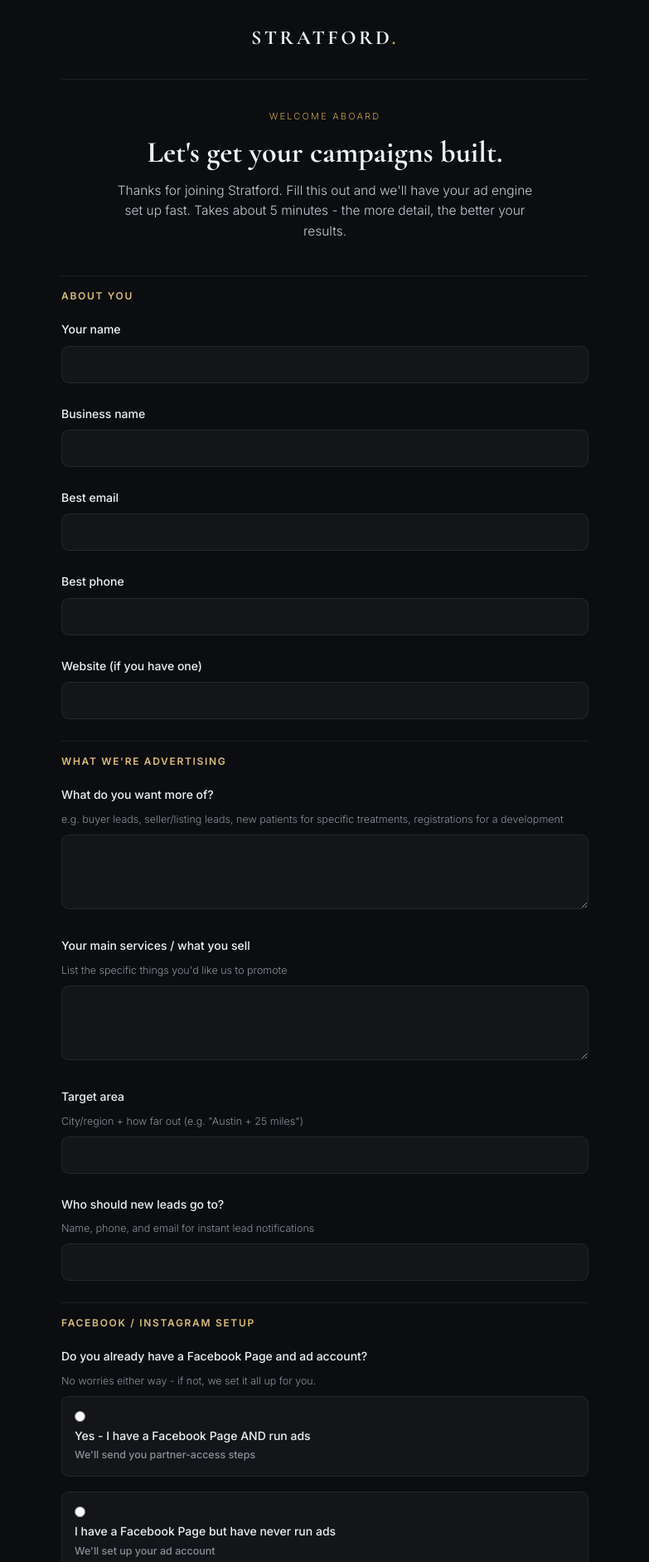
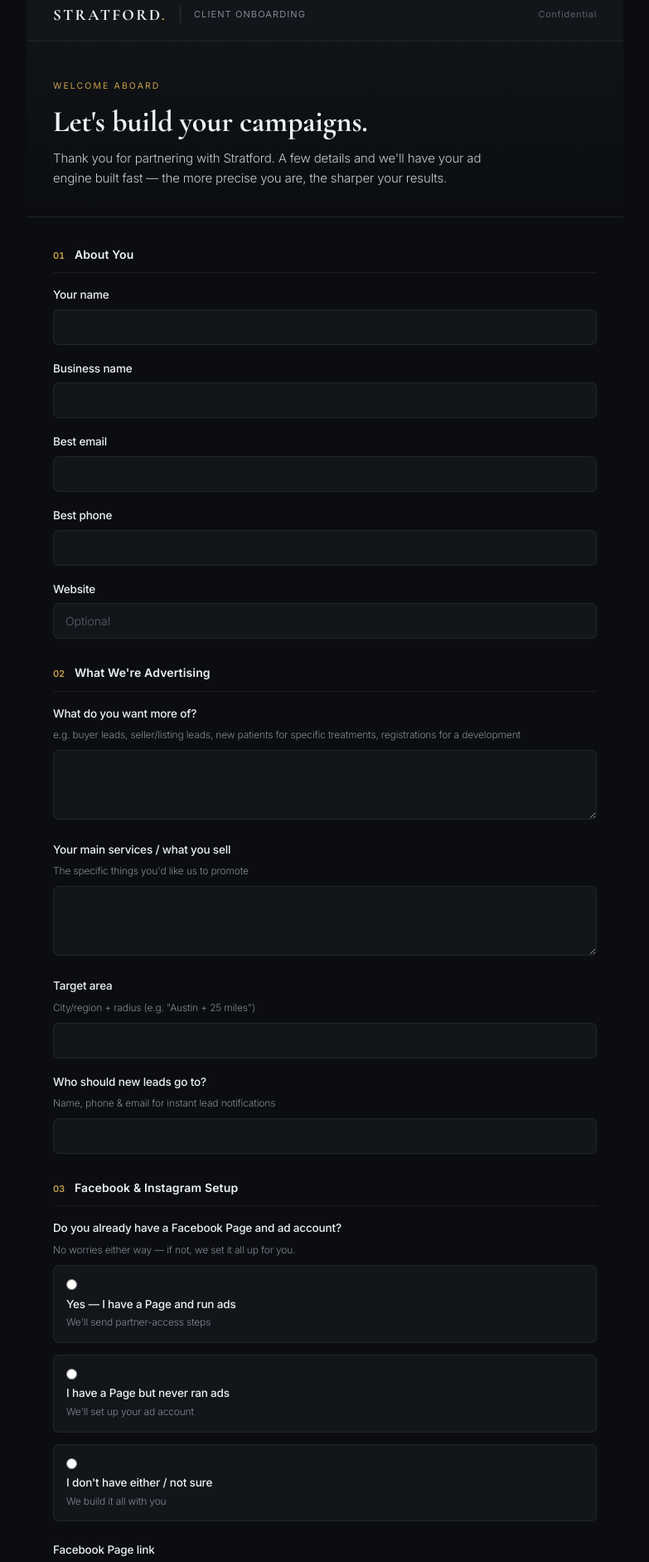
Before and after one commit to milamADS/stratford-site, a plain HTML site: page welcome/index.html in a window 1280 px wide. Shown: the part 13-1896 px from the top of the page at 83% size, without its empty margins (248-1031 px from the left). Drawn offline with nearby package versions, Linux system fonts and the light colour scheme.

Commit message:
Redesign onboarding form to institutional style

```diff
--- a/welcome/index.html
+++ b/welcome/index.html
@@ -5,72 +5,106 @@
 <link rel="preconnect" href="https://fonts.googleapis.com"/>
 <link href="https://fonts.googleapis.com/css2?family=Cormorant+Garamond:wght@600;700&family=Inter:wght@300;400;500;600&display=swap" rel="stylesheet"/>
 <style>
-:root{--bg:#0b0d10;--surface:#131519;--surface2:#171a1f;--line:rgba(255,255,255,.08);--line2:rgba(201,162,75,.3);--ink:#eef1f4;--ink2:#c3cad2;--muted:#8a9099;--gold:#c9a24b;--gold2:#d9bd79}
+:root{--bg:#0b0d10;--surface:#121519;--surface2:#171a1f;--line:rgba(255,255,255,.07);--line2:rgba(255,255,255,.14);--ink:#eef1f4;--ink2:#c3cad2;--muted:#7f8a96;--muted2:#58616b;--gold:#c9a24b;--gold2:#d9bd79}
 *{box-sizing:border-box;margin:0;padding:0}
-body{font-family:'Inter',system-ui,sans-serif;background:var(--bg);color:var(--ink);font-weight:300;line-height:1.6;-webkit-font-smoothing:antialiased}
-.wrap{max-width:680px;margin:0 auto;padding:0 22px 80px}
-.bar{text-align:center;padding:40px 0 30px;border-bottom:1px solid var(--line);margin-bottom:36px}
-.logo{font-family:'Cormorant Garamond',serif;font-size:24px;font-weight:700;letter-spacing:.14em;text-transform:uppercase}.logo .d{color:var(--gold)}
-.welcome{text-align:center;margin-bottom:40px}
-.welcome .k{font-size:11px;letter-spacing:.2em;text-transform:uppercase;color:var(--gold);margin-bottom:14px}
-.welcome h1{font-family:'Cormorant Garamond',serif;font-size:36px;font-weight:700;line-height:1.1;margin-bottom:14px}
-.welcome p{color:var(--ink2);font-size:15.5px;max-width:520px;margin:0 auto}
-form{display:flex;flex-direction:column;gap:26px}
-.section-t{font-size:12px;letter-spacing:.14em;text-transform:uppercase;color:var(--gold2);font-weight:600;padding-top:14px;border-top:1px solid var(--line);margin-bottom:-6px}
-.field label{display:block;font-size:14px;font-weight:500;color:var(--ink);margin-bottom:8px}
-.field .hint{font-size:12.5px;color:var(--muted);margin-bottom:8px;font-weight:300}
-.field input,.field textarea,.field select{width:100%;background:var(--surface);border:1px solid var(--line);border-radius:9px;padding:13px 15px;color:var(--ink);font-family:inherit;font-size:14.5px;font-weight:300}
-.field input:focus,.field textarea:focus,.field select:focus{outline:none;border-color:var(--line2)}
-.field textarea{min-height:90px;resize:vertical}
-.radios{display:flex;flex-direction:column;gap:10px}
-.radio{display:flex;align-items:flex-start;gap:11px;background:var(--surface);border:1px solid var(--line);border-radius:9px;padding:14px 15px;cursor:pointer}
-.radio input{width:auto;margin-top:3px}
-.radio .rt b{display:block;font-size:14px;font-weight:500;color:var(--ink)}
-.radio .rt span{font-size:12.5px;color:var(--muted)}
-.submit{background:linear-gradient(180deg,var(--gold2),var(--gold));color:#17130a;border:none;border-radius:9px;padding:16px;font-size:15px;font-weight:600;letter-spacing:.02em;cursor:pointer;margin-top:10px}
-.note{text-align:center;font-size:12.5px;color:var(--muted);margin-top:18px}
+body{font-family:'Inter',system-ui,sans-serif;background:var(--bg);color:var(--ink);font-weight:400;line-height:1.6;letter-spacing:-.01em;-webkit-font-smoothing:antialiased}
+.doc{max-width:720px;margin:0 auto}
+/* top bar */
+.bar{display:flex;justify-content:space-between;align-items:center;padding:16px 32px;border-bottom:1px solid var(--line);background:var(--surface);position:sticky;top:0;z-index:10}
+.bl{display:flex;align-items:center;gap:16px}
+.logo{font-family:'Cormorant Garamond',serif;font-size:19px;font-weight:700;letter-spacing:.12em;text-transform:uppercase}.logo .d{color:var(--gold)}
+.divider{width:1px;height:20px;background:var(--line2)}
+.doclabel{font-size:11px;color:var(--muted);letter-spacing:.1em;text-transform:uppercase}
+.ref{font-size:11px;color:var(--muted2);letter-spacing:.06em}
+/* cover */
+.cover{padding:46px 32px 34px;border-bottom:1px solid var(--line);background:linear-gradient(180deg,#101317,var(--bg))}
+.cover .k{font-size:10.5px;letter-spacing:.2em;text-transform:uppercase;color:var(--gold);margin-bottom:14px}
+.cover h1{font-family:'Cormorant Garamond',serif;font-size:36px;font-weight:700;line-height:1.1;margin-bottom:12px}
+.cover p{color:var(--ink2);font-size:15px;font-weight:300;max-width:540px}
+/* body */
+.body{padding:34px 32px 70px}
+form{display:flex;flex-direction:column;gap:0}
+.sec{margin-bottom:30px}
+.sechead{display:flex;align-items:baseline;gap:12px;margin-bottom:16px;border-bottom:1px solid var(--line);padding-bottom:10px}
+.sechead .no{font-size:11px;color:var(--gold);font-weight:600;font-variant-numeric:tabular-nums}
+.sechead h2{font-size:14px;font-weight:600;letter-spacing:.01em}
+.field{margin-bottom:18px}
+.field:last-child{margin-bottom:0}
+.field label{display:block;font-size:13.5px;font-weight:500;color:var(--ink);margin-bottom:6px}
+.field .hint{font-size:12px;color:var(--muted);margin-bottom:9px;font-weight:300;line-height:1.5}
+.field input,.field textarea{width:100%;background:var(--surface);border:1px solid var(--line);border-radius:7px;padding:12px 14px;color:var(--ink);font-family:inherit;font-size:14px;font-weight:300;transition:border-color .2s}
+.field input:focus,.field textarea:focus{outline:none;border-color:var(--gold2)}
+.field input::placeholder,.field textarea::placeholder{color:var(--muted2)}
+.field textarea{min-height:84px;resize:vertical}
+.radios{display:flex;flex-direction:column;gap:8px}
+.radio{display:flex;align-items:flex-start;gap:12px;background:var(--surface);border:1px solid var(--line);border-radius:7px;padding:13px 15px;cursor:pointer;transition:border-color .2s}
+.radio:hover{border-color:var(--line2)}
+.radio input{width:auto;margin-top:3px;accent-color:var(--gold)}
+.radio .rt b{display:block;font-size:13.5px;font-weight:500;color:var(--ink)}
+.radio .rt span{font-size:12px;color:var(--muted);font-weight:300}
+.submit{width:100%;background:var(--ink);color:#0b0d10;border:none;border-radius:7px;padding:15px;font-size:14px;font-weight:600;letter-spacing:.03em;text-transform:uppercase;cursor:pointer;transition:background .2s;margin-top:8px}
+.submit:hover{background:var(--gold2)}
+.note{text-align:center;font-size:12px;color:var(--muted2);margin-top:16px;letter-spacing:.02em}
+.foot{padding:20px 32px;border-top:1px solid var(--line);background:var(--surface);display:flex;justify-content:space-between;font-size:11px;color:var(--muted2);letter-spacing:.03em}
+@media(max-width:560px){.bar,.cover,.body,.foot{padding-left:20px;padding-right:20px}}
 </style></head>
-<body><div class="wrap">
-<div class="bar"><div class="logo">Stratford<span class="d">.</span></div></div>
+<body><div class="doc">
 
-<div class="welcome">
-  <div class="k">Welcome Aboard</div>
-  <h1>Let's get your campaigns built.</h1>
-  <p>Thanks for joining Stratford. Fill this out and we'll have your ad engine set up fast. Takes about 5 minutes - the more detail, the better your results.</p>
+<div class="bar">
+  <div class="bl"><div class="logo">Stratford<span class="d">.</span></div><div class="divider"></div><div class="doclabel">Client Onboarding</div></div>
+  <div class="ref">Confidential</div>
 </div>
 
+<div class="cover">
+  <div class="k">Welcome Aboard</div>
+  <h1>Let's build your campaigns.</h1>
+  <p>Thank you for partnering with Stratford. A few details and we'll have your ad engine built fast &mdash; the more precise you are, the sharper your results.</p>
+</div>
+
+<div class="body">
 <form action="https://formspree.io/f/xjywplnk" method="POST">
 
-  <div class="section-t">About You</div>
+  <div class="sec">
+    <div class="sechead"><span class="no">01</span><h2>About You</h2></div>
     <div class="field"><label>Your name</label><input name="name" required/></div>
     <div class="field"><label>Business name</label><input name="business" required/></div>
     <div class="field"><label>Best email</label><input name="email" type="email" required/></div>
     <div class="field"><label>Best phone</label><input name="phone" type="tel" required/></div>
-  <div class="field"><label>Website (if you have one)</label><input name="website"/></div>
+    <div class="field"><label>Website</label><input name="website" placeholder="Optional"/></div>
+  </div>
 
-  <div class="section-t">What We're Advertising</div>
+  <div class="sec">
+    <div class="sechead"><span class="no">02</span><h2>What We're Advertising</h2></div>
     <div class="field"><label>What do you want more of?</label><div class="hint">e.g. buyer leads, seller/listing leads, new patients for specific treatments, registrations for a development</div><textarea name="goal" required></textarea></div>
-  <div class="field"><label>Your main services / what you sell</label><div class="hint">List the specific things you'd like us to promote</div><textarea name="services" required></textarea></div>
-  <div class="field"><label>Target area</label><div class="hint">City/region + how far out (e.g. "Austin + 25 miles")</div><input name="area" required/></div>
-  <div class="field"><label>Who should new leads go to?</label><div class="hint">Name, phone, and email for instant lead notifications</div><input name="leadcontact" required/></div>
+    <div class="field"><label>Your main services / what you sell</label><div class="hint">The specific things you'd like us to promote</div><textarea name="services" required></textarea></div>
+    <div class="field"><label>Target area</label><div class="hint">City/region + radius (e.g. "Austin + 25 miles")</div><input name="area" required/></div>
+    <div class="field"><label>Who should new leads go to?</label><div class="hint">Name, phone &amp; email for instant lead notifications</div><input name="leadcontact" required/></div>
+  </div>
 
-  <div class="section-t">Facebook / Instagram Setup</div>
+  <div class="sec">
+    <div class="sechead"><span class="no">03</span><h2>Facebook &amp; Instagram Setup</h2></div>
     <div class="field">
       <label>Do you already have a Facebook Page and ad account?</label>
-    <div class="hint">No worries either way - if not, we set it all up for you.</div>
+      <div class="hint">No worries either way &mdash; if not, we set it all up for you.</div>
       <div class="radios">
-      <label class="radio"><input type="radio" name="fbstatus" value="have-both" required/><span class="rt"><b>Yes - I have a Facebook Page AND run ads</b><span>We'll send you partner-access steps</span></span></label>
-      <label class="radio"><input type="radio" name="fbstatus" value="page-only"/><span class="rt"><b>I have a Facebook Page but have never run ads</b><span>We'll set up your ad account</span></span></label>
-      <label class="radio"><input type="radio" name="fbstatus" value="neither"/><span class="rt"><b>I don't have either / not sure</b><span>No problem - we build it all with you</span></span></label>
+        <label class="radio"><input type="radio" name="fbstatus" value="have-both" required/><span class="rt"><b>Yes &mdash; I have a Page and run ads</b><span>We'll send partner-access steps</span></span></label>
+        <label class="radio"><input type="radio" name="fbstatus" value="page-only"/><span class="rt"><b>I have a Page but never ran ads</b><span>We'll set up your ad account</span></span></label>
+        <label class="radio"><input type="radio" name="fbstatus" value="neither"/><span class="rt"><b>I don't have either / not sure</b><span>We build it all with you</span></span></label>
       </div>
     </div>
-  <div class="field"><label>Facebook Page link (if you have one)</label><input name="fbpage" placeholder="facebook.com/yourbusiness"/></div>
+    <div class="field" style="margin-top:18px"><label>Facebook Page link</label><input name="fbpage" placeholder="facebook.com/yourbusiness (optional)"/></div>
+  </div>
 
-  <div class="section-t">Your Brand &amp; Assets</div>
-  <div class="field"><label>Anything else we should know?</label><div class="hint">Your style, what makes you different, photos/before-afters/renderings you can share, competitors, etc. (You can email assets to ethan@stratfordads.com too.)</div><textarea name="notes"></textarea></div>
+  <div class="sec">
+    <div class="sechead"><span class="no">04</span><h2>Brand &amp; Assets</h2></div>
+    <div class="field"><label>Anything else we should know?</label><div class="hint">Your style, what sets you apart, photos / before-afters / renderings you can share, competitors. You can also email assets to ethan@stratfordads.com.</div><textarea name="notes"></textarea></div>
+  </div>
 
   <button class="submit" type="submit">Submit &amp; Get Started</button>
-  <div class="note">We'll be in touch within 24 hours to kick off your campaigns.</div>
+  <div class="note">We'll be in touch within 24 hours to launch your campaigns.</div>
 </form>
+</div>
+
+<div class="foot"><span>Stratford Advertisements</span><span>Client Onboarding &middot; 2026</span></div>
 
 </div></body></html>
```
Lines whose indentation alone changed are shown as unchanged.
